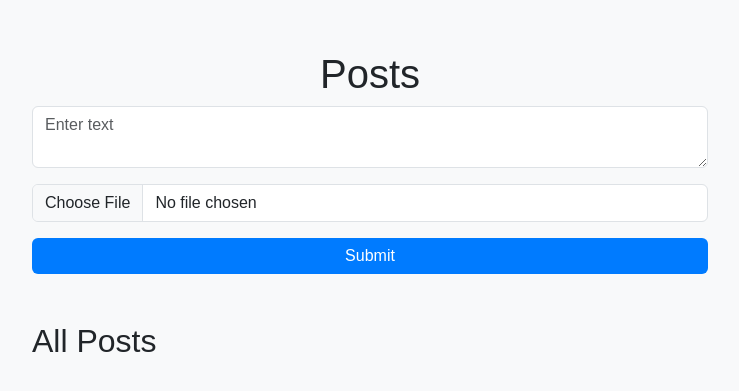
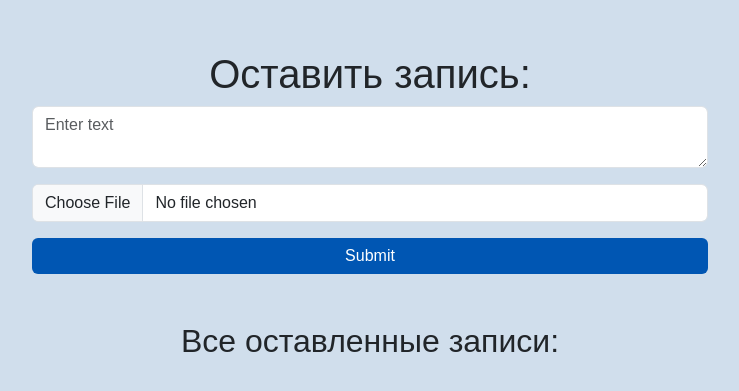
Before and after one commit to kirill2015lo1/flask_app_k8s, a Flask app: page / in a window 1280 px wide. Shown: the top 391 px of the page, without its empty margins (270-1009 px from the left). Run offline with Flask 3, Linux system fonts and the light colour scheme; data that the repository does not hold is empty; some libraries are stand-ins or nearby versions.

Commit message:
Обновление стилей и исправление app.py

```diff
--- a/app.py
+++ b/app.py
@@ -1,6 +1,8 @@
 from flask import Flask, request, render_template, redirect, url_for, send_file
 import psycopg2
 from io import BytesIO
+import pytz
+from datetime import datetime
 
 app = Flask(__name__,
             template_folder="templates",
@@ -22,7 +24,8 @@ with get_db_connection() as conn:
             CREATE TABLE IF NOT EXISTS posts (
                 id SERIAL PRIMARY KEY,
                 content TEXT NOT NULL,
-                image BYTEA
+                image BYTEA,
+                created_at TIMESTAMPTZ DEFAULT NOW()  -- Добавляем время добавления
             );
         """)
         conn.commit()
@@ -49,10 +52,17 @@ def index():
     # Получение всех постов с изображениями, сортировка по убыванию ID
     with get_db_connection() as conn:
         with conn.cursor() as cursor:
-            cursor.execute("SELECT id, content, image FROM posts ORDER BY id DESC;")
+            cursor.execute("SELECT id, content, image, created_at FROM posts ORDER BY id DESC;")
             posts = cursor.fetchall()
 
-    return render_template("index.html", posts=posts)
+    # Преобразование времени в Екатеринбург
+    timezone = pytz.timezone("Asia/Yekaterinburg")
+    posts_with_time = []
+    for post in posts:
+        post_time = post[3].astimezone(timezone).strftime('%Y-%m-%d %H:%M:%S')  # Форматируем время
+        posts_with_time.append(post[:3] + (post_time,))
+
+    return render_template("index.html", posts=posts_with_time)
 
 @app.route("/image/<int:post_id>")
 def image(post_id):
--- a/requirements.txt
+++ b/requirements.txt
@@ -1,2 +1,3 @@
 flask
 psycopg2-binary
+pytz
--- a/static/css/style.css
+++ b/static/css/style.css
@@ -30,3 +30,9 @@ textarea {
     border-radius: 8px;
     margin-top: 10px;
 }
+.post-card {
+    margin-bottom: 20px;
+    background-color: #e0f7fa;  /* Светло-голубой фон */
+    border-radius: 8px;
+    padding: 15px;
+}
--- a/templates/index.html
+++ b/templates/index.html
@@ -9,7 +9,7 @@
     <style>
         /* Дополнительные стили для улучшения внешнего вида */
         body {
-            background-color: #f8f9fa;
+            background-color: #D0DEEC;
             font-family: 'Arial', sans-serif;
         }
         .container {
@@ -17,6 +17,8 @@
         }
         .post-card {
             margin-bottom: 20px;
+            border-radius: 15px;
+            padding: 15px;
         }
         .post-image {
             max-width: 100%; /* Адаптивный размер изображения */
@@ -27,7 +29,7 @@
         }
         .btn-submit {
             width: 100%;
-            background-color: #007bff;
+            background-color: #0056b3;
             color: white;
             border: none;
         }
@@ -46,7 +48,7 @@
 <body>
 
     <div class="container">
-        <h1 class="text-center">Posts</h1>
+        <h1 class="text-center">Оставить запись:</h1>
 
         <!-- Форма добавления поста -->
         <form method="POST" enctype="multipart/form-data">
@@ -59,7 +61,7 @@
             <button type="submit" class="btn btn-submit">Submit</button>
         </form>
 
-        <h2 class="mt-5">All Posts</h2>
+        <h2 class="mt-5 text-center">Все оставленные записи:</h2>
         <ul class="list-unstyled">
             {% for post in posts %}
                 <li class="post-card card shadow-sm">
@@ -68,6 +70,7 @@
                         {% if post[2] %}
                             <img src="{{ url_for('image', post_id=post[0]) }}" alt="Image" class="post-image mb-3">
                         {% endif %}
+                        <p class="text-muted">Дата добавления: {{ post[3] }}</p> <!-- Выводим время -->
                     </div>
                 </li>
             {% endfor %}
@@ -75,4 +78,6 @@
     </div>
 
     <!-- Подключение Bootstrap JS (необязательно, если используете интерактивные компоненты) -->
-    <script src="https://cdn.jsdelivr.net/npm/bootstrap@5.
+    <script src="https://cdn.jsdelivr.net/npm/bootstrap@5.3.0-alpha1/dist/js/bootstrap.bundle.min.js"></script>
+</body>
+</html>
```
Also changed, not shown: 1 other file.
